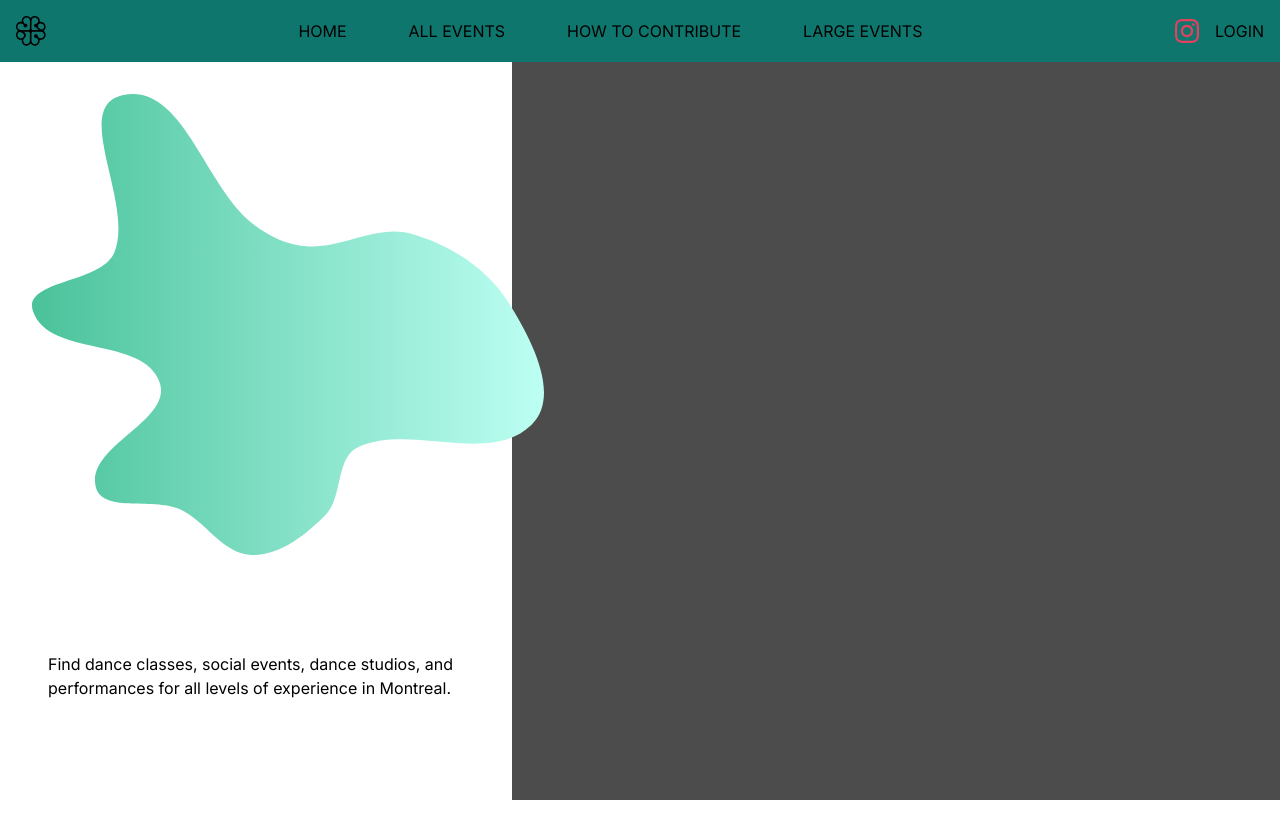
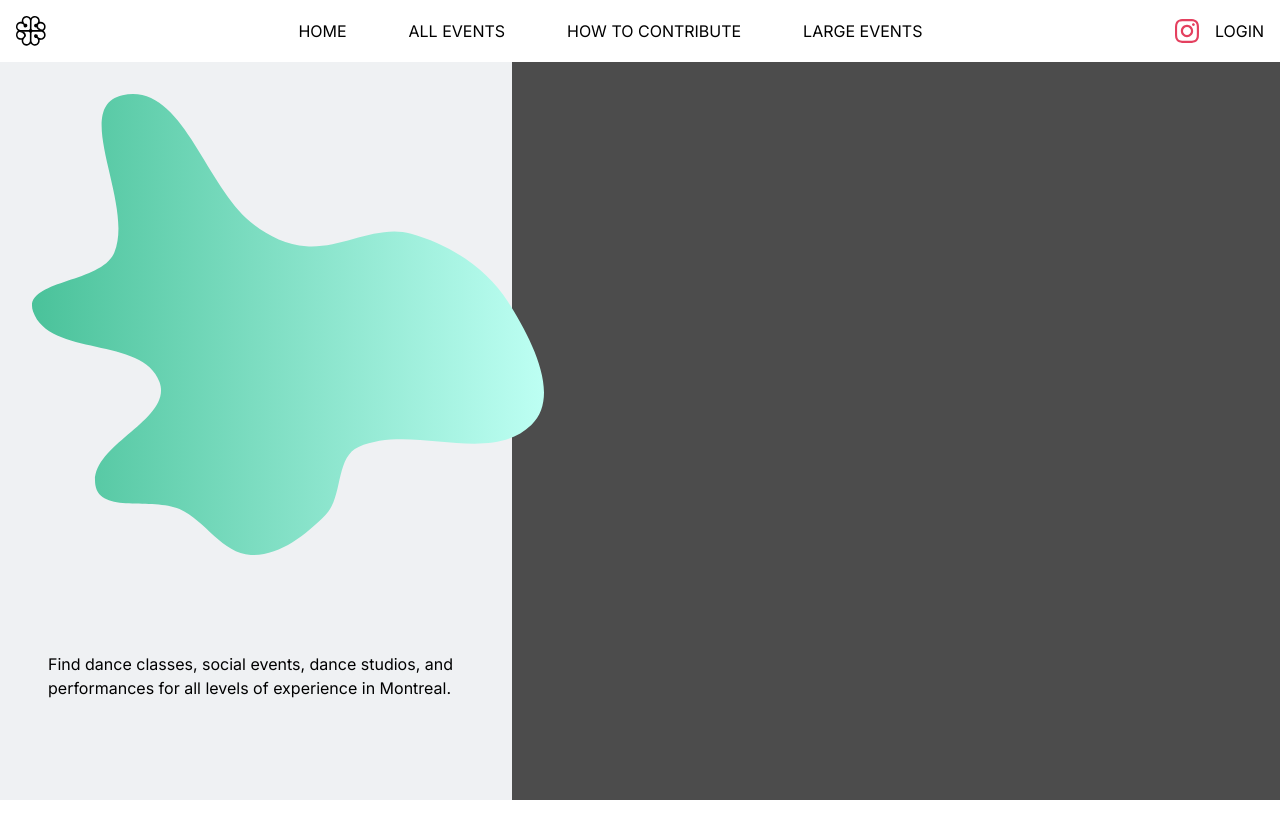
Before and after one commit to justinkwanchan/swing-schedule-front-end, a Next.js app: page / in a window 1280 px wide. Shown: the top 838 px of the page. Built offline with nearby package versions, Linux system fonts and the light colour scheme.

Commit message:
Update hero and nav background colors

```diff
--- a/src/app/components/hero/index.tsx
+++ b/src/app/components/hero/index.tsx
@@ -4,7 +4,7 @@ import splotch from 'public/splotch.svg';
 export default function Hero() {
   return (
     <section className="flex flex-col md:flex-row h-[calc(100svh-62px)] w-full">
-      <div className="relative w-2/5">
+      <div className="bg-[#eff1f3] relative w-2/5">
         <Image
           src={splotch}
           alt={'Splotchy Frame'}
@@ -16,7 +16,7 @@ export default function Hero() {
           all levels of experience in Montreal.
         </p>
       </div>
-      <div className="bg-black opacity-70 md:w-3/5"></div>
+      <div className="bg-black/70 md:w-3/5"></div>
     </section>
   );
 }
--- a/src/app/components/navigation/navbar/index.tsx
+++ b/src/app/components/navigation/navbar/index.tsx
@@ -12,7 +12,7 @@ export default function Navbar({
   toggleOpen: () => void;
 }) {
   return (
-    <nav className="bg-teal-700 mx-auto p-4 flex justify-between items-center sticky top-0 z-20">
+    <nav className="mx-auto p-4 flex justify-between items-center sticky top-0 z-20">
       {/* Left Side */}
       <div className="flex items-center gap-4">
         {/* Mobile Menu */}
```
